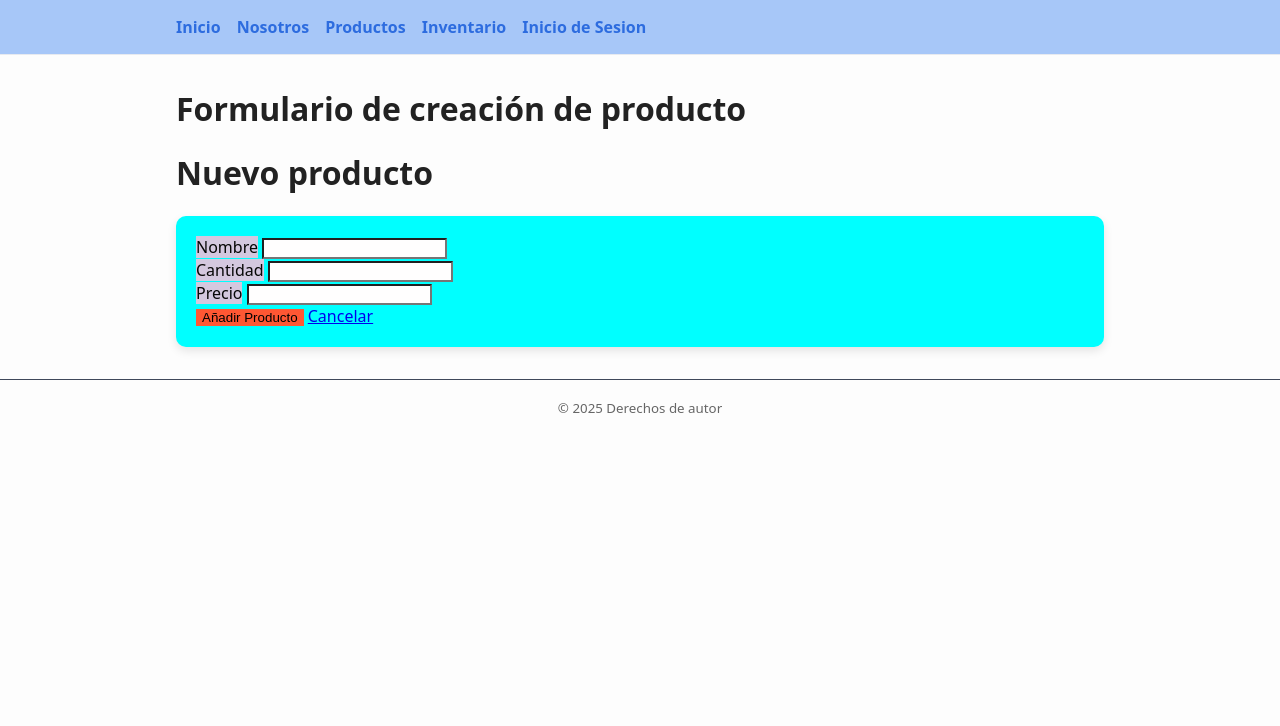
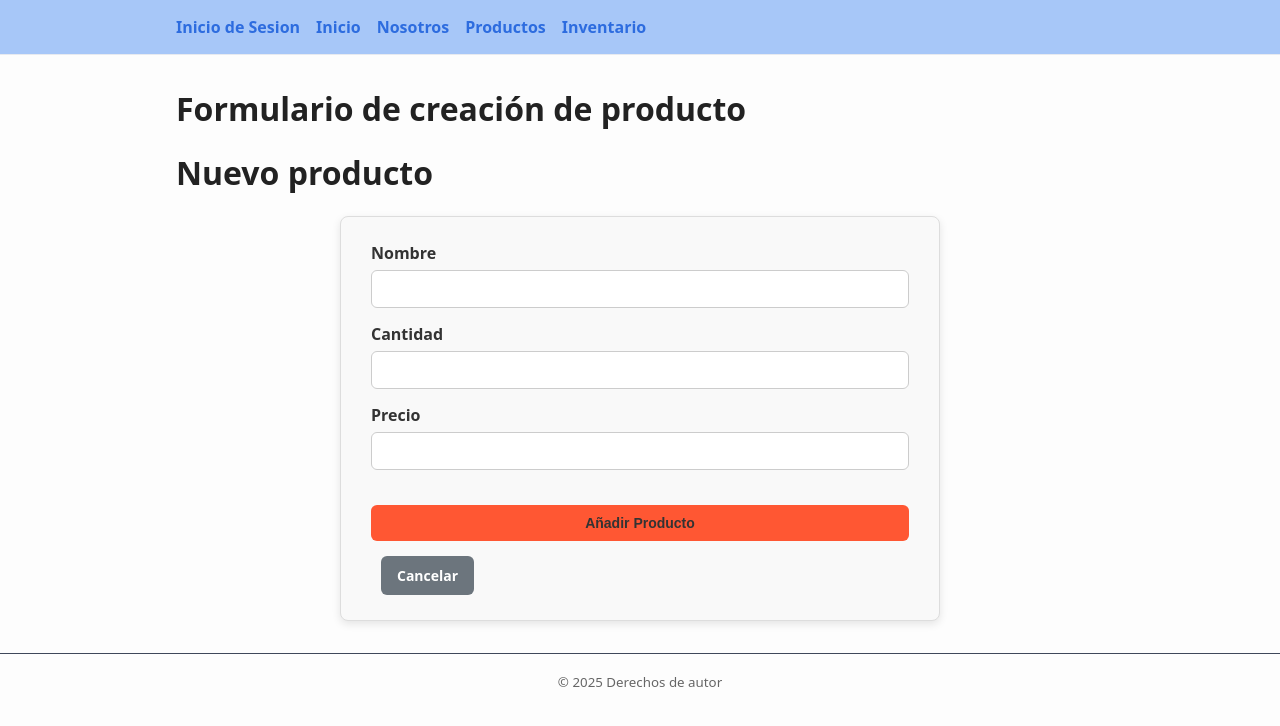
Before and after one commit to Sttefy/Proyecto, a Flask app: page /productos/nuevo in a window 1280 px wide. Shown: the top 726 px of the page. Run offline with Flask 3, Linux system fonts and the light colour scheme.

Commit message:
cambios realizados

```diff
--- a/app.py
+++ b/app.py
@@ -1,13 +1,24 @@
 # app.py sin sqlalchemy , s eva a conectyar a mysql.connector cia conexion/conexion.py
+from forms import ProductoForm
 from flask import Flask, render_template, request, redirect, url_for, flash, session
 from conexion.conexion import conexion, cerrar_conexion
 from forms import ProductoForm
 from datetime import datetime
 from werkzeug.security import generate_password_hash, check_password_hash
-from conexion.conexion import conexion
+from functools import wraps
+from flask import session, redirect, url_for, flash
 
 app = Flask(__name__)
 app.config['SECRET_KEY']= 'dev-secret-key'  # en producción usa variable de entorno
+
+def login_required(f):
+    @wraps(f)
+    def decorated_function(*args, **kwargs):
+        if "usuario" not in session:
+            flash("⚠️ Debes iniciar sesión primero.", "warning")
+            return redirect(url_for("iniciar_sesion"))
+        return f(*args, **kwargs)
+    return decorated_function
 
 # Inyectar "now" para usar {{ now().year }} en templates si quieres
 @app.context_processor
@@ -38,7 +49,6 @@ def registrarse():
         conn = conexion()
         cursor = conn.cursor(dictionary=True)
 
-        # Verificar si ya existe usuario o correo
         cursor.execute("SELECT * FROM usuarios WHERE usuario=%s OR correo=%s", (usuario, correo))
         existente = cursor.fetchone()
 
@@ -46,6 +56,7 @@ def registrarse():
             flash("⚠️ El usuario o correo ya existen. Intenta con otros.", "danger")
             cursor.close()
             conn.close()
+
             return redirect(url_for("registrarse"))
 
         # Guardar usuario con contraseña encriptada
@@ -53,7 +64,6 @@ def registrarse():
         cursor.execute("INSERT INTO usuarios (usuario, correo, password) VALUES (%s, %s, %s)",
                        (usuario, correo, hash_pass))
         conn.commit()
-
         cursor.close()
         conn.close()
 
@@ -62,33 +72,39 @@ def registrarse():
 
     return render_template("registrarse.html")
 
-
 # ---------- LOGIN ----------
-@app.route("/login", methods=["GET", "POST"])
+@app.route("/iniciar_sesion", methods=["GET", "POST"])
 def iniciar_sesion():
     if request.method == "POST":
-        usuario = request.form["usuario"]
-        password = request.form["password"]
+        usuario_input = request.form.get("usuario")
+        password = request.form.get("password")
 
+        if not usuario_input or not password:
+            flash("Complete todos los campos")
+            return redirect(url_for("iniciar_sesion"))
+
+        # Consultar MySQL directamente
         conn = conexion()
         cursor = conn.cursor(dictionary=True)
-
-        cursor.execute("SELECT * FROM usuarios WHERE usuario=%s OR correo=%s", (usuario, usuario))
+        cursor.execute("SELECT * FROM usuarios WHERE usuario=%s OR correo=%s", (usuario_input, usuario_input))
         user = cursor.fetchone()
-
         cursor.close()
         conn.close()
 
         if user and check_password_hash(user["password"], password):
-            session["usuario"] = user["usuario"]  # Guardamos sesión
-            flash("✅ Bienvenido, " + user["usuario"], "success")
+            session["usuario"] = user["usuario"]  # coincidiendo con lo que usas en otras rutas
+            flash("Inicio de sesión exitoso")
             return redirect(url_for("inicio"))
         else:
-            flash("❌ Usuario o contraseña incorrectos.", "danger")
+            flash("Usuario o contraseña incorrecta")
             return redirect(url_for("iniciar_sesion"))
 
     return render_template("login.html")
 
+@app.route("/inventario")
+@login_required
+def inventario():
+    return render_template("inventario.html")
 
 # ---------- PÁGINA PRINCIPAL ----------
 @app.route("/inicio")
@@ -96,7 +112,7 @@ def inicio():
     if "usuario" not in session:
         flash("⚠️ Debes iniciar sesión primero.", "warning")
         return redirect(url_for("iniciar_sesion"))
-    return render_template("inicio.html", usuario=session["usuario"])
+    return render_template("index.html", usuario=session["usuario"])
 
 
 # ---------- CERRAR SESIÓN ----------
@@ -105,11 +121,19 @@ def logout():
     session.pop("usuario", None)
     flash("Has cerrado sesión.", "info")
     return redirect(url_for("iniciar_sesion"))
+
+
+
+    # GET → mostrar el formulario
+    return render_template("login.html")
+
+# ---------- Rutas de Platos ----------
 @app.route('/platos')
+@login_required
 def listar_platos():
-    conn = conexion()  # Usamos la función de tu módulo
+    conn = conexion()
     cur = conn.cursor(dictionary=True)
-    cur.execute("SELECT * FROM platos")  # O 'platos' si es tu tabla
+    cur.execute("SELECT * FROM platos")
     platos = cur.fetchall()
     cerrar_conexion(conn)
     return render_template('platos/platos.html', title='Platos', platos=platos, q='')
@@ -123,7 +147,7 @@ def buscar_platos():
         cur.execute("SELECT * FROM platos WHERE nombre LIKE %s", (f"%{q}%",))
     else:
         cur.execute("SELECT * FROM platos")
-    productos = cur.fetchall()
+    platos = cur.fetchall()
     cerrar_conexion(conn)
     return render_template('platos/platos.html', title='Buscar Platos', platos=platos, q=q)
 
@@ -131,16 +155,15 @@ def buscar_platos():
 def carta():
     conn = conexion()
     cursor = conn.cursor(dictionary=True)
-    cursor.execute("SELECT * FROM platos")  # Trae todos los platos
-    platos = cursor.fetchall()              # Guarda los resultados
+    cursor.execute("SELECT * FROM platos")
+    platos = cursor.fetchall()
     cursor.close()
     conn.close()
-
     return render_template("carta.html", platos=platos)
 
 # ---- Productos ----
-# Listar / Buscar
 @app.route('/productos')
+@login_required
 def listar_productos():
     q = request.args.get('q', '').strip()
     conn = conexion()
@@ -151,10 +174,8 @@ def listar_productos():
         cur.execute("SELECT id, nombre, cantidad, precio FROM productos")
     productos = cur.fetchall()
     cerrar_conexion(conn)
-    # products/list.html espera: title, productos, q
     return render_template('productos/lista.html', title='Productos', productos=productos, q=q)
 
-# Crear
 @app.route('/productos/nuevo', methods=['GET', 'POST'])
 def crear_producto():
     form = ProductoForm()
@@ -170,16 +191,13 @@ def crear_producto():
             flash('Producto agregado correctamente.', 'success')
             return redirect(url_for('listar_productos'))
         except Exception as e:
-            # p.ej. nombre duplicado (UNIQUE)
             conn.rollback()
             form.nombre.errors.append('No se pudo guardar: ' + str(e))
         finally:
             cerrar_conexion(conn)
-    # products/form.html espera: title, form, modo
     return render_template('productos/form.html', title='Nuevo producto', form=form, modo='crear')
 
 
-# editar producto existente
 @app.route('/productos/<int:pid>/editar', methods=['GET', 'POST'])
 def editar_producto(pid):
     conn = conexion()
@@ -207,7 +225,7 @@ def editar_producto(pid):
             cerrar_conexion(conn)
     cerrar_conexion(conn)
     return render_template('productos/form.html', title='Editar producto', form=form, modo='editar', pid=pid)
-# eliminar producto
+
 @app.route('/productos/<int:pid>/eliminar', methods=['POST'])
 def eliminar_producto(pid):
     conn = conexion()
@@ -220,5 +238,6 @@ def eliminar_producto(pid):
         flash('Producto no encontrado.', 'warning')
     cerrar_conexion(conn)
     return redirect(url_for('listar_productos'))
+
 if __name__ == '__main__':
     app.run(debug=True)
--- a/static/styles.css
+++ b/static/styles.css
@@ -93,9 +93,164 @@ body {
     background-color: rgb(253, 253, 253);
 }
 
+/* ================== FORMULARIO ================== */
 form {
-    background-color: aqua;
-    padding: 20px;
-    border-radius: 10px;
-    box-shadow: 0 4px 10px rgba(12, 12, 12, 0.1);
+    background-color: #f9f9f9;
+    padding: 20px 25px;
+    border-radius: 8px;
+    box-shadow: 0 3px 8px rgba(0, 0, 0, 0.1);
+    border: 1px solid #ddd;
+    max-width: 600px;
+    margin: 20px auto;
 }
+
+form label {
+    display: block;
+    margin-bottom: 6px;
+    font-weight: 600;
+    color: #333;
+    background-color: transparent;
+}
+
+form input,
+form select,
+form textarea {
+    width: 100%;
+    padding: 10px 12px;
+    margin-bottom: 15px;
+    border: 1px solid #ccc;
+    border-radius: 6px;
+    font-size: 14px;
+    color: #333;
+    background-color: #fff;
+}
+
+form input:focus,
+form select:focus,
+form textarea:focus {
+    outline: none;
+    border-color: #2d6cdf;
+    box-shadow: 0 0 4px rgba(45,108,223,0.4);
+}
+
+/* Botón dentro del form */
+form .btn-primary {
+    display: inline-block;
+    padding: 10px 18px;
+    border-radius: 6px;
+    font-size: 14px;
+    font-weight: 600;
+    cursor: pointer;
+}
+
+/* Estilo para los enlaces del formulario tipo "Agregar nuevo" */
+form a, .btn-add {
+    text-decoration: none !important;
+    background-color: #17a2b8; /* celeste profesional */
+    color: #fff !important;
+    padding: 8px 14px;
+    border-radius: 5px;
+    font-weight: 600;
+    font-size: 14px;
+    display: inline-block;
+}
+
+form a:hover, .btn-add:hover {
+    background-color: #138496;
+}
+
+/* ================== BOTONES DE ACCIÓN (TABLA) ================== */
+.btn-edit {
+    background-color: #f0ad4e; /* naranja */
+    color: #fff;
+    border: none;
+    padding: 6px 10px;
+    border-radius: 4px;
+    cursor: pointer;
+    font-size: 13px;
+    font-weight: 600;
+}
+
+.btn-edit:hover { background-color: #ec971f; }
+
+.btn-delete {
+    background-color: #d9534f; /* rojo */
+    color: #fff;
+    border: none;
+    padding: 6px 10px;
+    border-radius: 4px;
+    cursor: pointer;
+    font-size: 13px;
+    font-weight: 600;
+}
+
+.btn-delete:hover { background-color: #c9302c; }
+
+.btn-detail {
+    background-color: #5bc0de; /* celeste */
+    color: #fff;
+    border: none;
+    padding: 6px 10px;
+    border-radius: 4px;
+    cursor: pointer;
+    font-size: 13px;
+    font-weight: 600;
+}
+
+.btn-detail:hover { background-color: #31b0d5; }
+.form-card {
+    background-color: #f9f9f9;
+    padding: 25px 30px;
+    border-radius: 8px;
+    box-shadow: 0 3px 8px rgba(0, 0, 0, 0.1);
+    border: 1px solid #ddd;
+    max-width: 600px;
+    margin: 20px auto;
+}
+
+/* Etiquetas */
+.form-label {
+    display: block;
+    margin-bottom: 6px;
+    font-weight: 600;
+    color: #333;
+}
+
+/* Campos */
+.form-input {
+    width: 100%;
+    padding: 10px 12px;
+    margin-bottom: 15px;
+    border: 1px solid #ccc;
+    border-radius: 6px;
+    font-size: 14px;
+    color: #333;
+    background-color: #fff;
+}
+
+.form-input:focus {
+    outline: none;
+    border-color: #2d6cdf;
+    box-shadow: 0 0 4px rgba(45,108,223,0.4);
+}
+
+/* Botones */
+.form-actions {
+    margin-top: 20px;
+}
+
+.btn-secondary {
+    background-color: #6c757d;
+    color: #fff;
+    padding: 10px 16px;
+    border-radius: 6px;
+    text-decoration: none;
+    font-size: 14px;
+    font-weight: 600;
+    margin-left: 10px;
+    display: inline-block;
+}
+
+.btn-secondary:hover {
+    background-color: #5a6268;
+}
--- a/templates/base.html
+++ b/templates/base.html
@@ -10,11 +10,11 @@
 <body>
   <header class="site-header">
     <nav class="nav">
+      <a href="{{ url_for('iniciar_sesion') }}"> Inicio de Sesion</a>
       <a href="{{ url_for('index') }}">Inicio</a>
       <a href="{{ url_for('about') }}">Nosotros</a>
       <a href="{{ url_for('listar_platos') }}">Productos</a>
       <a href="{{ url_for('listar_productos') }}"> Inventario</a>
-      <a href="{{ url_for('iniciar_sesion') }}"> Inicio de Sesion</a>
     </nav>
   </header>
 
--- a/templates/productos/form.html
+++ b/templates/productos/form.html
@@ -9,20 +9,20 @@
   {{ form.hidden_tag() }}
 
   <div class="form-group">
-    <label>{{ form.nombre.label }}</label>
-    {{ form.nombre(class="input") }}
+    <label class="form-label">{{ form.nombre.label }}</label>
+    {{ form.nombre(class="form-input") }}
     {% for e in form.nombre.errors %}<small class="error">{{ e }}</small>{% endfor %}
   </div>
 
   <div class="form-group">
-    <label>{{ form.cantidad.label }}</label>
-    {{ form.cantidad(class="input") }}
+    <label class="form-label">{{ form.cantidad.label }}</label>
+    {{ form.cantidad(class="form-input") }}
     {% for e in form.cantidad.errors %}<small class="error">{{ e }}</small>{% endfor %}
   </div>
 
   <div class="form-group">
-    <label>{{ form.precio.label }}</label>
-    {{ form.precio(class="input") }}
+    <label class="form-label">{{ form.precio.label }}</label>
+    {{ form.precio(class="form-input") }}
     {% for e in form.precio.errors %}<small class="error">{{ e }}</small>{% endfor %}
   </div>
 
```
Also changed, not shown: templates/login.html (+16 -7 lines).
